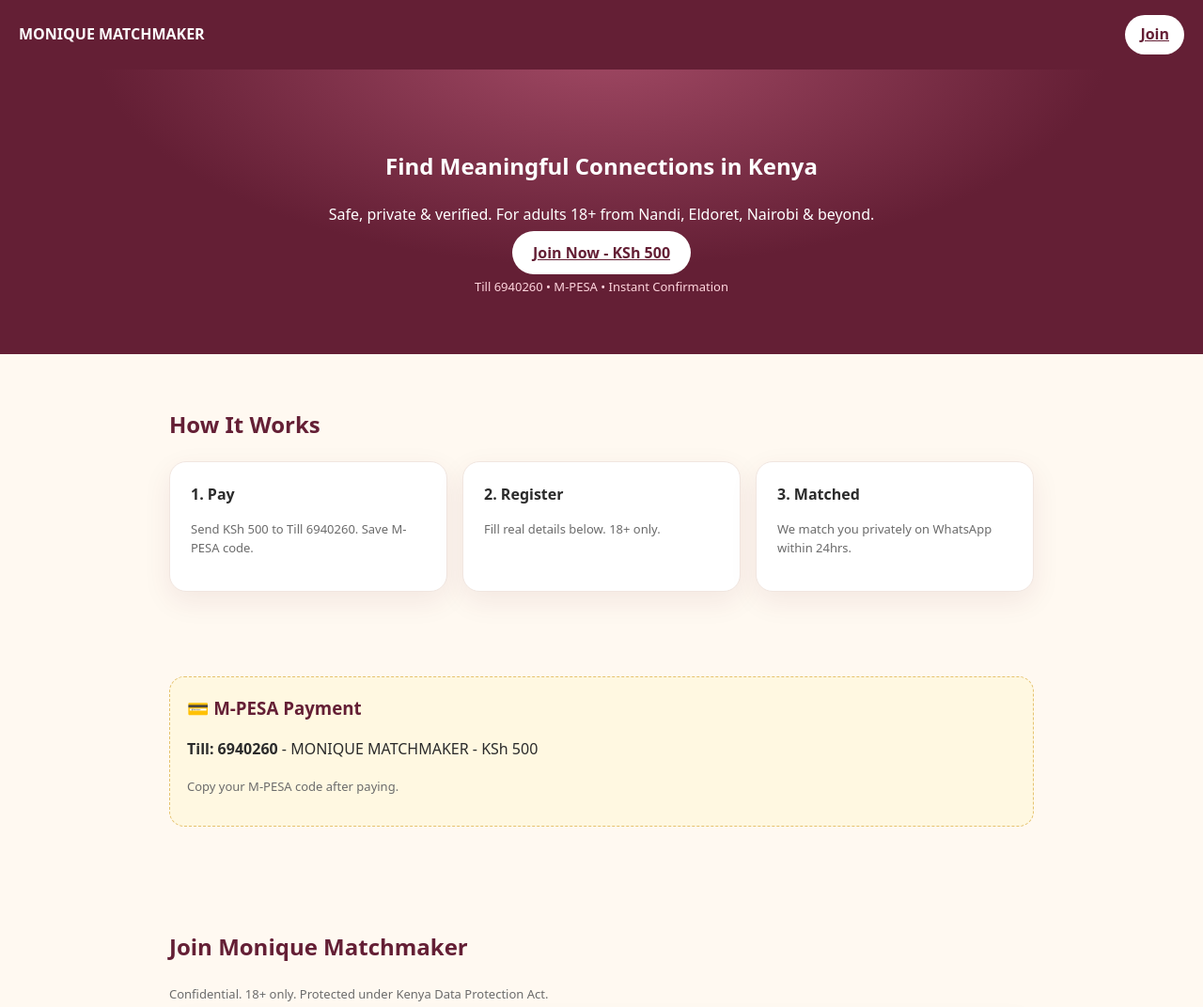
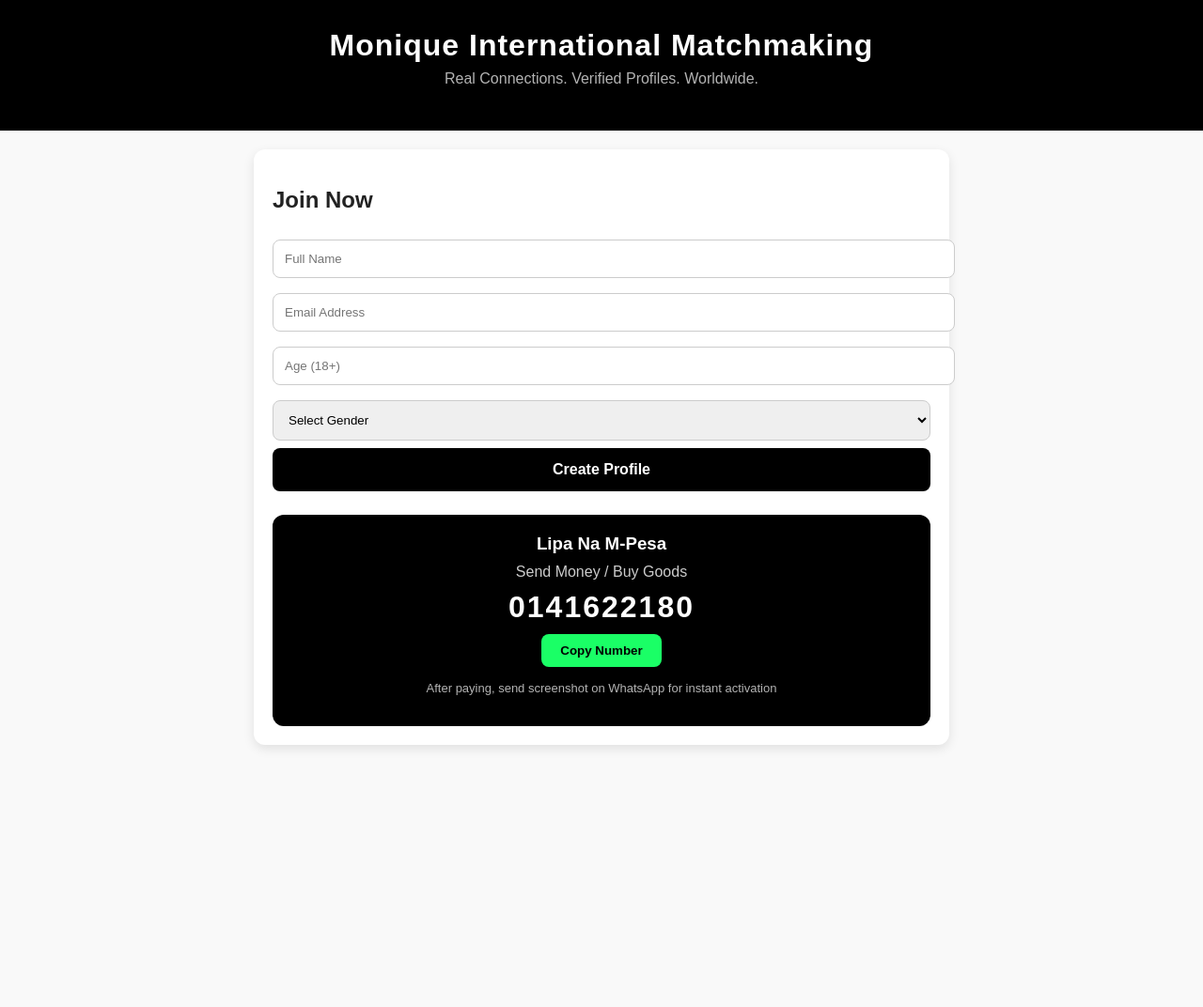
Before and after one commit to kiptooke802-svg/monique-matchmaker, a plain HTML site: page index.html in a window 1280 px wide. Shown: the top 1072 px of the page at 94% size. After the commit the page ends 813 px from the top, so only its background shows below. Drawn offline with nearby package versions, Linux system fonts and the light colour scheme.

Commit message:
Update index.html

```diff
--- a/index.html
+++ b/index.html
@@ -1,68 +1,51 @@
-<!doctype html>
+<!DOCTYPE html>
 <html lang="en">
 <head>
-<meta charset="utf-8">
-<meta name="viewport" content="width=device-width, initial-scale=1">
-<title>MONIQUE MATCHMAKER - Meaningful Connections</title>
+<meta charset="UTF-8">
+<meta name="viewport" content="width=device-width, initial-scale=1.0">
+<title>Monique International Matchmaking - Real Connections</title>
 <script src="https://cdn.jsdelivr.net/npm/@supabase/supabase-js@2"></script>
 <style>
-:root{--wine:#641f35;--wine2:#8c3450;--cream:#fff9f1}
-*{box-sizing:border-box}html{scroll-behavior:smooth}body{margin:0;font-family:system-ui;background:var(--cream);color:#2b2b2b;line-height:1.6}
-.nav{display:flex;justify-content:space-between;align-items:center;padding:16px 20px;background:#641f35;color:#fff;position:sticky;top:0}
-.brand{font-weight:900}.btn{background:#641f35;color:#fff;border:none;border-radius:999px;padding:12px 22px;font-weight:700;cursor:pointer}.btn-light{background:#fff;color:#641f35}
-.hero{padding:64px 20px 48px;text-align:center;background:radial-gradient(900px 400px at 50% -10%, #a24a65 0%, #641f35 60%);color:#fff}
-.section{padding:36px 20px;max-width:960px;margin:0 auto}.grid{display:grid;grid-template-columns:repeat(auto-fit,minmax(220px,1fr));gap:16px}
-.card{background:#fff;border-radius:18px;padding:22px;box-shadow:0 10px 30px rgba(100,31,53,.08);border:1px solid #f1e6e0}
-.input{width:100%;padding:12px 14px;border-radius:12px;border:1px solid #e5d5cf;margin-top:6px}
-.payment{background:#fff8e1;border:1.5px dashed #e6c26e;border-radius:16px;padding:18px;margin:18px 0}
-.muted{color:#6b6b6b;font-size:13px} footer{background:#111;color:#bbb;padding:36px 20px;text-align:center;margin-top:40px}
-#formStatus{margin-top:14px;padding:10px;border-radius:10px;display:none} #formStatus.show{display:block}.ok{background:#e8f5e9;color:#2e7d32}.err{background:#fdecea;color:#b71c1c}
+body{font-family:Arial;background:#f9f9f9;margin:0;padding:0;color:#222}
+header{background:#000;color:#fff;padding:30px;text-align:center}
+header h1{margin:0;font-size:32px;letter-spacing:1px}
+header p{opacity:0.7;margin-top:8px}
+.container{max-width:700px;margin:20px auto;padding:20px;background:#fff;border-radius:12px;box-shadow:0 4px 12px rgba(0,0,0,0.1)}
+input,select{width:100%;padding:12px;margin:8px 0;border-radius:8px;border:1px solid #ccc}
+button.main{background:#000;color:#fff;border:none;padding:14px;width:100%;border-radius:8px;font-weight:bold;cursor:pointer;font-size:16px}
+#realPayment{background:#000;color:#fff;padding:20px;border-radius:12px;text-align:center;margin-top:25px}
 </style>
 </head>
 <body>
-<header><div class="nav"><a style="color:#fff;text-decoration:none" class="brand" href="#">MONIQUE MATCHMAKER</a><a href="#join" class="btn btn-light" style="padding:8px 16px">Join</a></div></header>
-<main>
-<section class="hero"><h1>Find Meaningful Connections in Kenya</h1><p>Safe, private & verified. For adults 18+ from Nandi, Eldoret, Nairobi & beyond.</p><a href="#join" class="btn btn-light">Join Now - KSh 500</a><p style="color:#ffd6de;margin-top:12px;font-size:13px">Till 6940260 • M-PESA • Instant Confirmation</p></section>
 
-<section class="section" id="how"><h2 style="color:#641f35">How It Works</h2><div class="grid">
-<div class="card"><strong>1. Pay</strong><p class="muted">Send KSh 500 to Till 6940260. Save M-PESA code.</p></div>
-<div class="card"><strong>2. Register</strong><p class="muted">Fill real details below. 18+ only.</p></div>
-<div class="card"><strong>3. Matched</strong><p class="muted">We match you privately on WhatsApp within 24hrs.</p></div>
-</div></section>
+<header>
+  <h1>Monique International Matchmaking</h1>
+  <p>Real Connections. Verified Profiles. Worldwide.</p>
+</header>
 
-<section class="section" id="payments"><div class="payment"><h3 style="margin:0;color:#641f35">💳 M-PESA Payment</h3><p><strong>Till: 6940260</strong> - MONIQUE MATCHMAKER - KSh 500</p><p class="muted">Copy your M-PESA code after paying.</p></div></section>
+<div class="container">
+  <h2>Join Now</h2>
+  <form id="matchForm">
+    <input type="text" id="name" placeholder="Full Name" required>
+    <input type="email" id="email" placeholder="Email Address" required>
+    <input type="number" id="age" placeholder="Age (18+)" min="18" required>
+    <select id="gender" required>
+      <option value="">Select Gender</option>
+      <option>Male</option>
+      <option>Female</option>
+    </select>
+    <button class="main" type="submit">Create Profile</button>
+  </form>
 
-<section class="section" id="join"><h2 style="color:#641f35">Join Monique Matchmaker</h2><p class="muted">Confidential. 18+ only. Protected under Kenya Data Protection Act.</p>
-<div class="card"><form id="joinForm">
-<label>Full Name<input class="input" id="name" required></label>
-<label>Phone (WhatsApp)<input class="input" id="phone" required placeholder="07..."></label>
-<label>Email<input class="input" id="email" type="email" required></label>
-<label>Age<input class="input" id="age" type="number" min="18" required></label>
-<label>Location<select class="input" id="goal"><option>Nandi</option><option>Eldoret</option><option>Nairobi</option><option>Kisumu</option><option>Nakuru</option><option>Other</option></select></label>
-<label>M-PESA Code<input class="input" id="mpesa" required placeholder="QGH7..."></label>
-<label>About You<textarea class="input" id="about" rows="3" required></textarea></label>
-<label style="font-weight:400;display:flex;gap:8px"><input type="checkbox" required> <span class="muted">I am 18+ and agree to privacy terms.</span></label>
-<button class="btn" style="width:100%;margin-top:16px" type="submit">Submit Registration - KSh 500 Paid</button>
-<div id="formStatus"></div>
-</form></div></section>
-</main>
-
-<footer><div style="color:#fff;font-weight:900">MONIQUE MATCHMAKER<br><small>MEANINGFUL CONNECTIONS</small></div><small>© 2026 • 18+ Only • Till 6940260 • Privacy Protected</small></footer>
+  <!-- REAL PAYMENT - 0141622180 - NO NAME -->
+  <div id="realPayment">
+    <h3 style="margin:0 0 10px;">Lipa Na M-Pesa</h3>
+    <p style="margin:5px 0;opacity:0.8;">Send Money / Buy Goods</p>
+    <h2 id="mpesaNumber" style="letter-spacing:2px;margin:10px 0;font-size:32px;">0141622180</h2>
+    <button onclick="copyMpesa()" style="background:#1aff66;color:#000;border:none;padding:10px 20px;border-radius:8px;font-weight:bold;cursor:pointer;">Copy Number</button>
+    <p style="margin-top:15px;font-size:13px;opacity:0.7;">After paying, send screenshot on WhatsApp for instant activation</p>
+  </div>
+</div>
 
 <script>
-const SUPABASE_URL = 'https://drghzzseucdemsbrproz.supabase.co';
-const SUPABASE_KEY = 'https://kiptooke802-svg.github.io/monique-matchmaker/';
-const supabaseClient = window.supabase.createClient(SUPABASE_URL, SUPABASE_KEY);
-document.getElementById('joinForm').addEventListener('submit', async (e)=>{
-  e.preventDefault();
-  const status=document.getElementById('formStatus');
-  const data={name:document.getElementById('name').value.trim(),phone:document.getElementById('phone').value.trim(),email:document.getElementById('email').value.trim(),age:Number(document.getElementById('age').value),goal:document.getElementById('goal').value,about:document.getElementById('about').value.trim(),mpesa_code:document.getElementById('mpesa').value.trim()};
-  if(data.age<18){status.className='show err';status.textContent='18+ only';return;}
-  status.className='show';status.textContent='Saving... ⏳';
-  const {error}=await supabaseClient.from('leads').insert([data]);
-  if(error){status.className='show err';status.textContent='Error: '+error.message;}
-  else{status.className='show ok';status.textContent='✅ Karibu! We will WhatsApp you on '+data.phone+' within 24hrs.';e.target.reset();}
-});
-</script>
-</body>
-	</html>
+// === REAL SUPABASE CONNECTION ===
```
